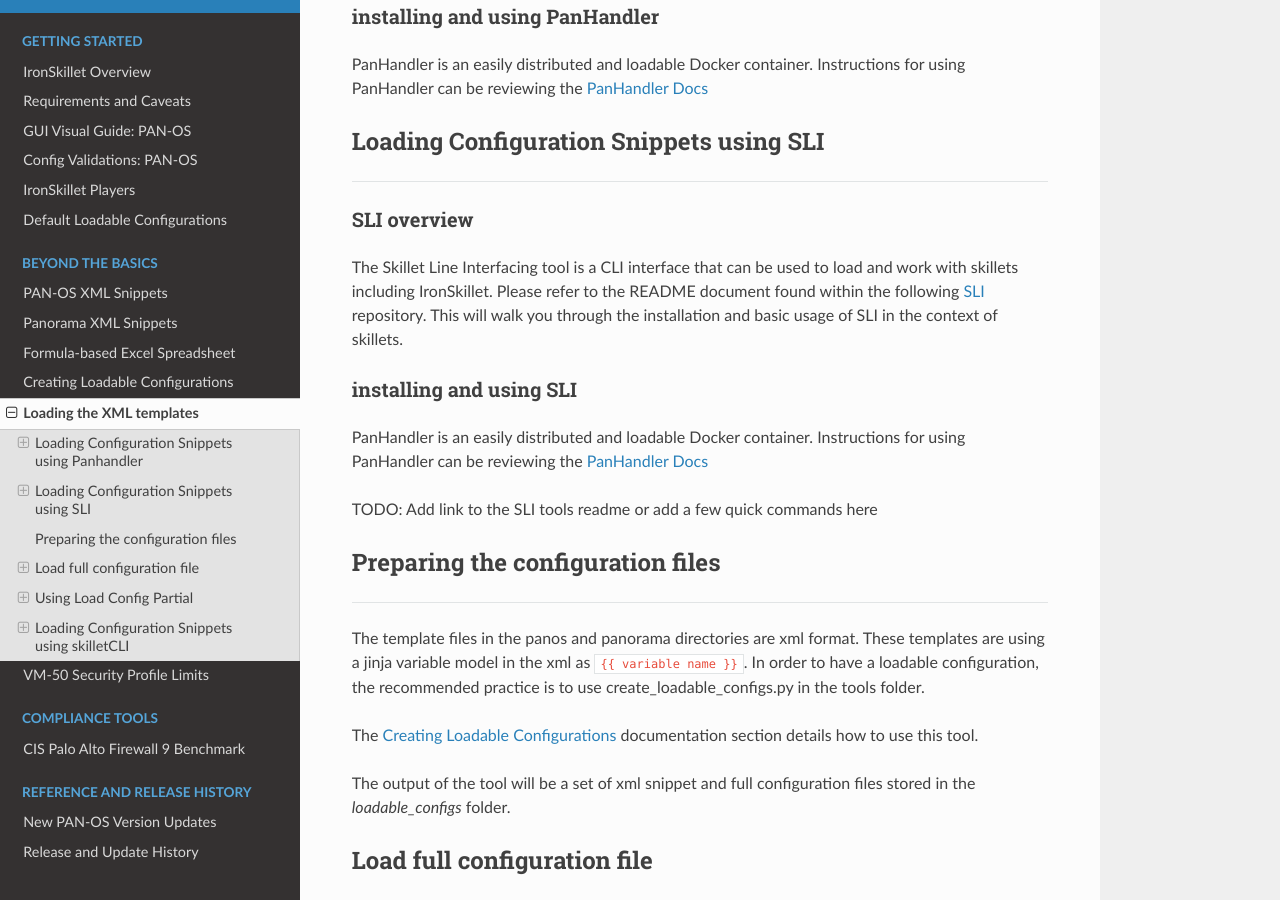
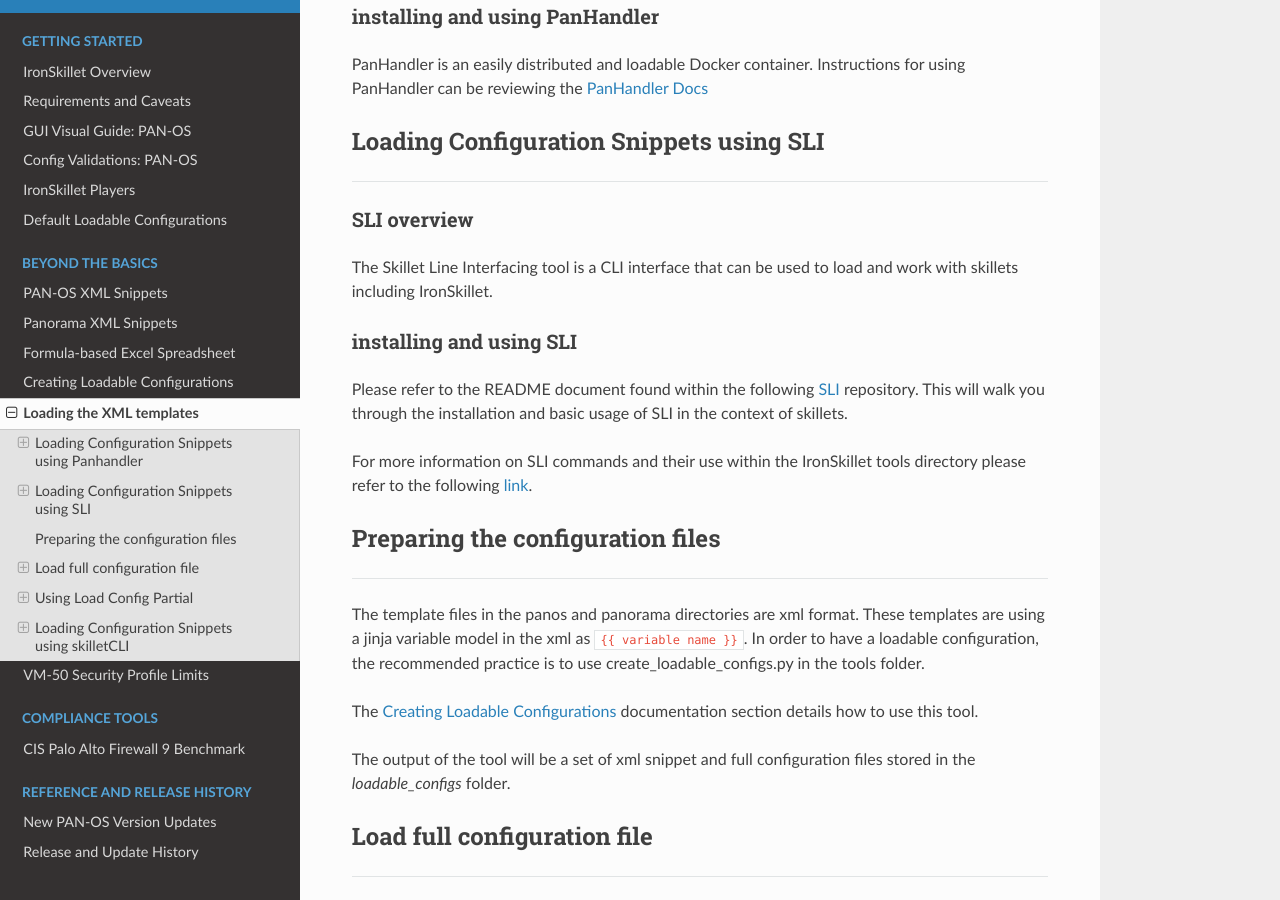
Before and after one commit to PaloAltoNetworks/iron-skillet, a Sphinx documentation site: the page built from docs/loading_the_template.rst, in a window 1280 px wide and 900 px high, scrolled down 726 px. Built offline with Sphinx 7.4.7 and the Read the Docs theme 2.0.0, drawn with Linux system fonts in a browser that asks for light colours.

Commit message:
Added section on SLI installation and usage in context of tools directory

```diff
--- a/docs/loading_the_template.rst
+++ b/docs/loading_the_template.rst
@@ -41,17 +41,17 @@
 ~~~~~~~~~~~~
 
 The Skillet Line Interfacing tool is a CLI interface that can be used to load and work
-with skillets including IronSkillet. Please refer to the README document found within the following `SLI <https://gitlab.com/panw-gse/as/sli>`_
-repository. This will walk you through the installation and basic usage of SLI in the context of
-skillets.
+with skillets including IronSkillet.
 
 installing and using SLI
 ~~~~~~~~~~~~~~~~~~~~~~~~
 
-PanHandler is an easily distributed and loadable Docker container. Instructions for using PanHandler can
-be reviewing the `PanHandler Docs <https://panhandler.readthedocs.io>`_
+Please refer to the README document found within the following `SLI <https://gitlab.com/panw-gse/as/sli>`_
+repository. This will walk you through the installation and basic usage of SLI in the context of
+skillets.
 
-TODO: Add link to the SLI tools readme or add a few quick commands here
+For more information on SLI commands and their use within the IronSkillet tools directory
+please refer to the following `link <https://github.com/scotchoaf/iron-skillet/blob/panos_v10.1/tools/README.md>`_.
 
 Preparing the configuration files
 ---------------------------------
```
